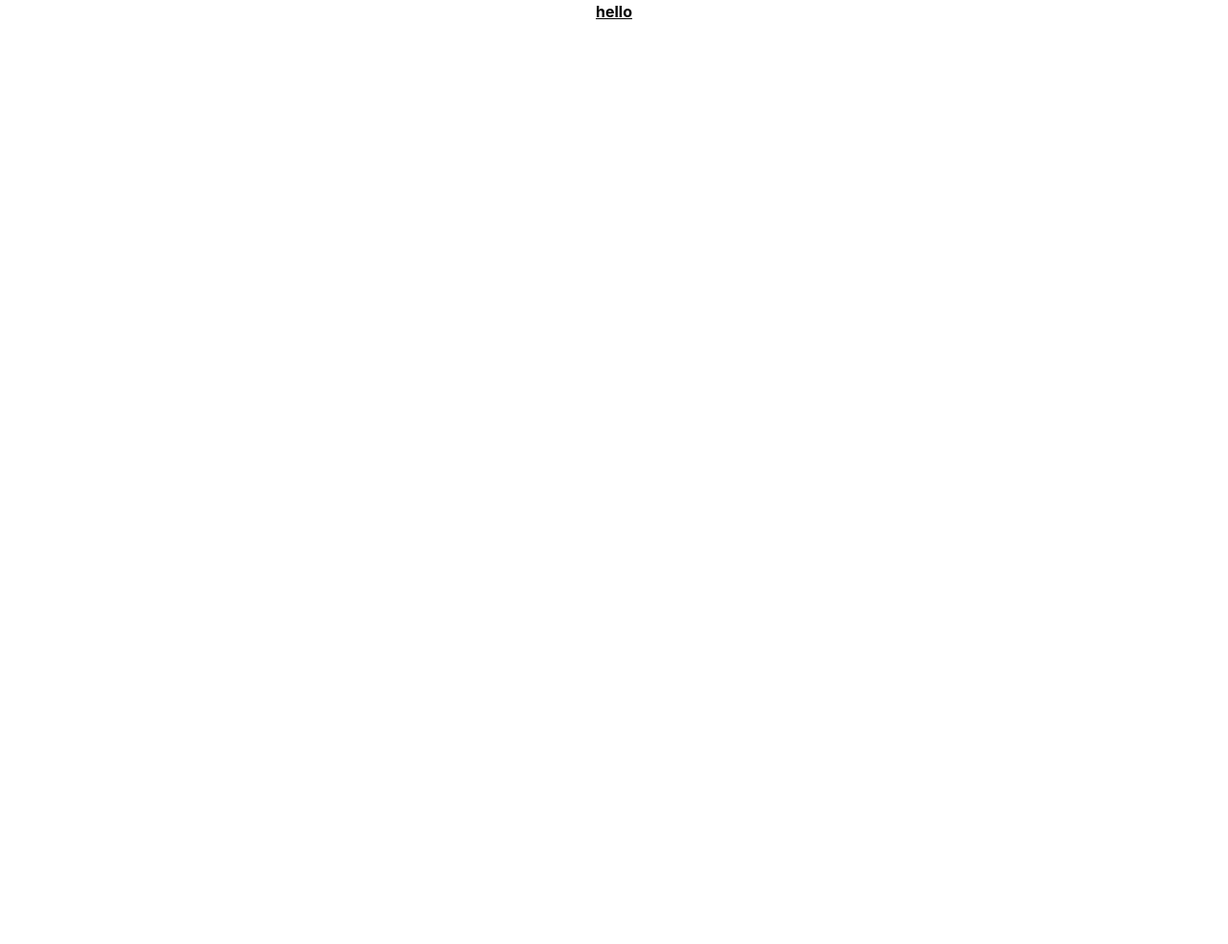
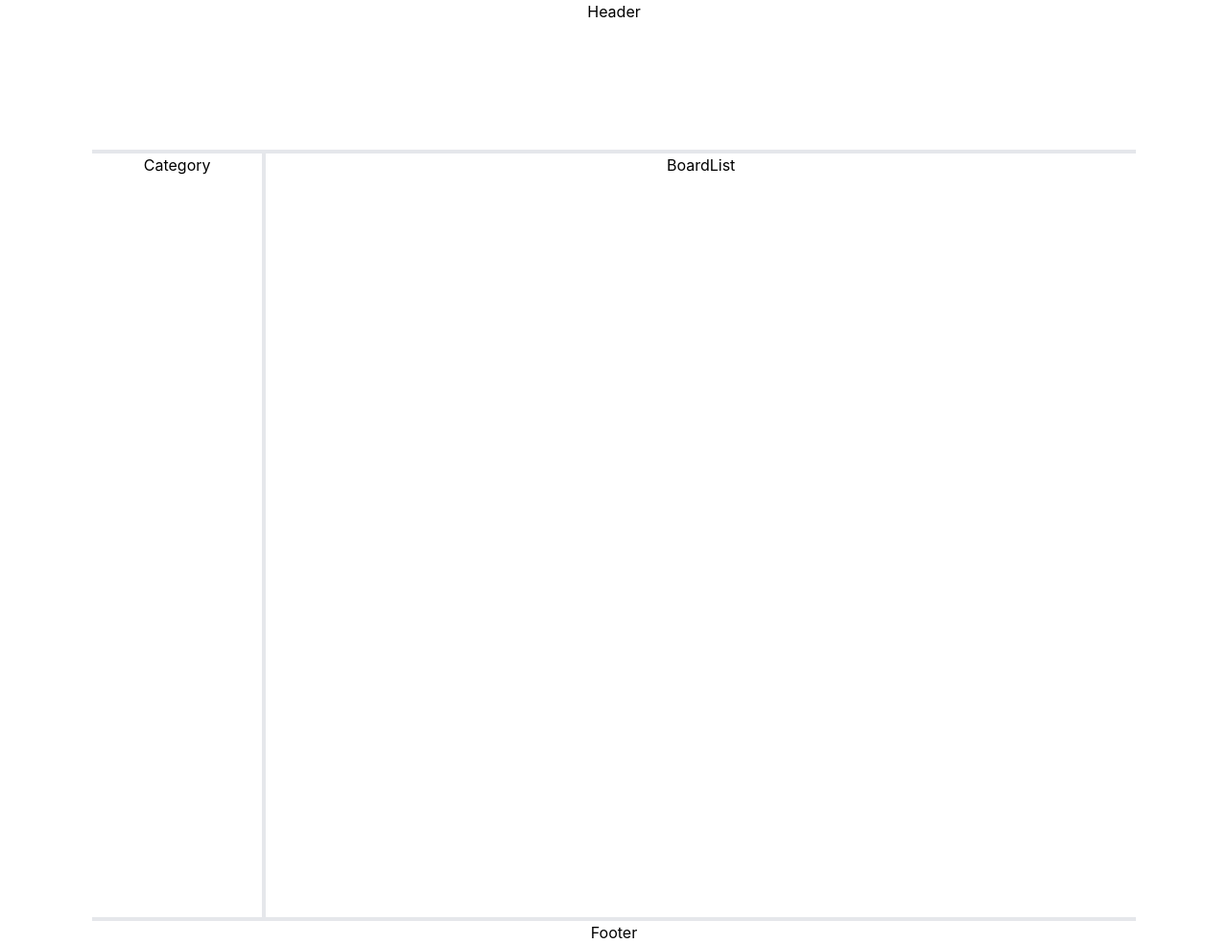
Before and after one commit to kksskk1/study-react-blog, a React (Create React App) app: page / in a window 1280 px wide. Shown: the whole page at 96% size. Before the commit the page ends 800 px from the top, so only its background shows below. Built offline with nearby package versions, Linux system fonts and the light colour scheme.

Commit message:
main layout

```diff
--- a/src/App.js
+++ b/src/App.js
@@ -1,12 +1,17 @@
-import logo from './logo.svg';
-import './App.css';
+import Header from './components/Header';
+import Category from './components/Category';
+import BoardList from './components/BoardList';
+import Footer from './components/Footer';
 
 function App() {
   return (
-    <div className="App">
-      <div class="font-bold underline">
-        hello
+    <div className='mx-24 text-center'>
+      <Header/>
+      <div className='flex border-b-4 h-screen'>
+          <div className='w-1/6 border-r-4'><Category/></div>
+          <div className='w-5/6'><BoardList/></div>
       </div>
+      <Footer/>
     </div>
   );
 }
--- /dev/null
+++ b/src/components/BoardList.js
@@ -0,0 +1,9 @@
+function BoardList() {
+    return (
+      <div>
+          BoardList
+      </div>
+    );
+  }
+
+  export default BoardList;
--- /dev/null
+++ b/src/components/Category.js
@@ -0,0 +1,9 @@
+function Category() {
+    return (
+      <div>
+          Category
+      </div>
+    );
+  }
+
+  export default Category;
--- /dev/null
+++ b/src/components/Footer.js
@@ -0,0 +1,9 @@
+function Footer() {
+    return (
+      <div>
+          Footer
+      </div>
+    );
+  }
+
+  export default Footer;
--- /dev/null
+++ b/src/components/Header.js
@@ -0,0 +1,11 @@
+
+
+function Header() {
+  return (
+    <div className="border-b-4 h-40">
+        Header
+    </div>
+  );
+}
+
+export default Header;
```
